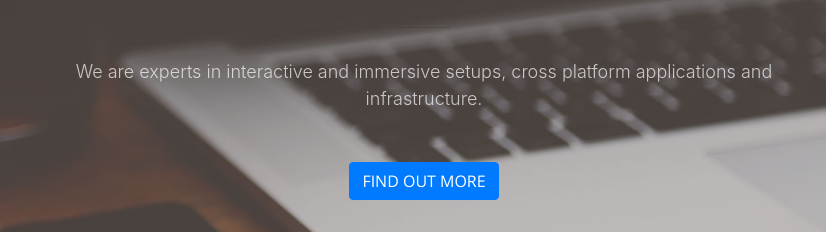
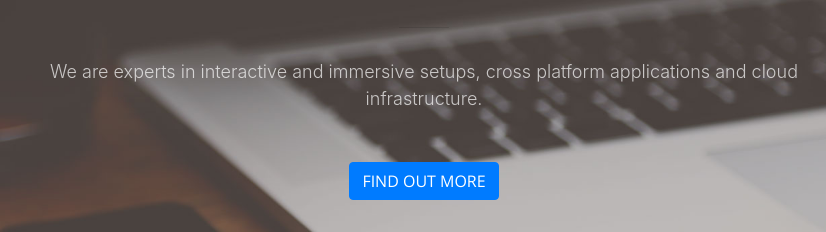
Before and after one commit to rajataaron/quanontech.github.io, a website with bundled scripts: page index.html in a window 1280 px wide. Shown: the part 329-561 px from the top of the page, 216-1042 px from the left. Built offline with nearby package versions, Linux system fonts and the light colour scheme.

Commit message:
Update index.html

```diff
--- a/index.html
+++ b/index.html
@@ -59,7 +59,7 @@
         <div class="header-content-inner">
           <h1 id="homeHeading">Quanon Tech</h1>
           <hr>
-          <p>We are experts in interactive and immersive setups, cross platform applications and infrastructure.</p>
+          <p>We are experts in interactive and immersive setups, cross platform applications and cloud infrastructure.</p>
           <a class="btn btn-primary btn-xl js-scroll-trigger" href="#about">Find Out More</a>
         </div>
       </div>
```
